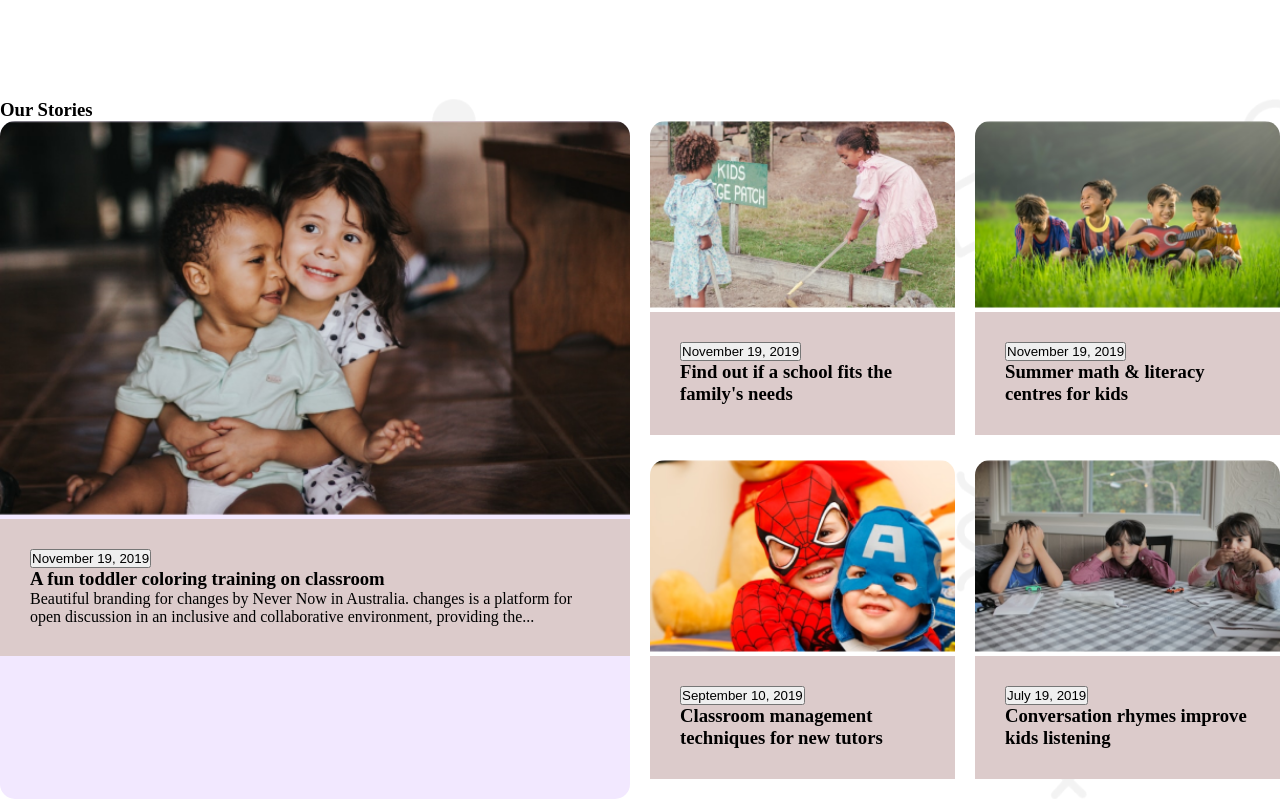
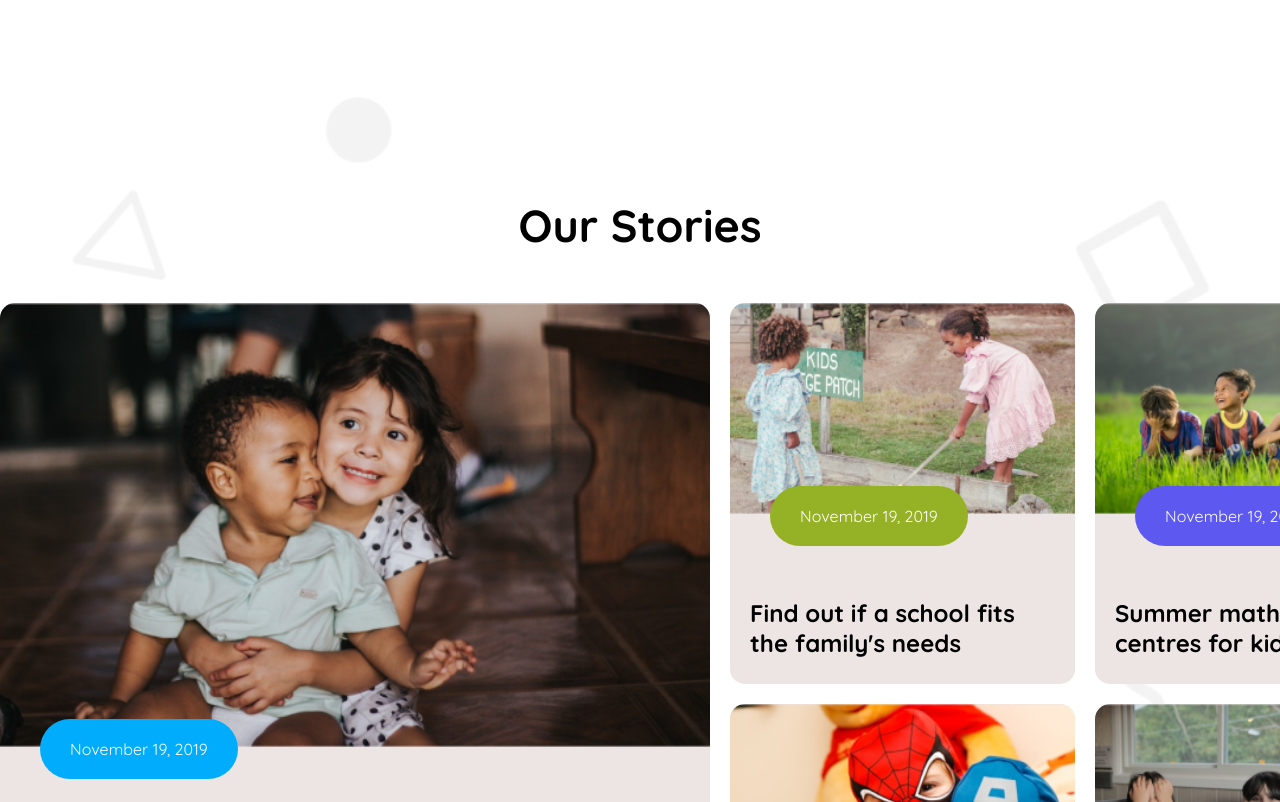
Before and after one commit to jpbulbul/assignment--2, a plain HTML site: page index.html in a window 1280 px wide. Shown: the part 1692-2494 px from the top of the page. Drawn offline with Linux system fonts and the light colour scheme.

```diff
--- a/index.html
+++ b/index.html
@@ -85,45 +85,47 @@
                <div class="our-story-container">
                    <h3 class="our-story-title">Our Stories</h3>
                    <div class="our-story-content">
-                        <div id="our-story-items-1" class="our-story-items white">
+                        <div id="our-story-items-1" class="our-story-items white ">
                                  <img src="./assets/story-1.png" alt="">
+
                                    <div class="content">
                                        <button class="our-story-btn-1">November 19, 2019</button>
                                        <h3 class="our-story-items-title">A fun toddler coloring training on
                                        classroom</h3>
-                                    <p class="our-story-description">Beautiful branding for changes by Never Now in Australia.
-                                    changes is a platform for open discussion in an inclusive and
+                                       <p class="our-story-description">Beautiful branding for changes by Never Now in Australia.<br>
+                                       changes is a platform for open discussion in an inclusive and<br>
                                        collaborative environment, providing the...</p>
                                    </div>
+
                         </div>
-                        <div class="our-story-items">
+                        <div class="our-story-items white">
                             <img src="./assets/story-2.png" alt="">
                             <div class="content">
-                                <button class="our-story-btn-1">November 19, 2019</button>
+                                <button class="our-story-btn-2">November 19, 2019</button>
                                 <h3 class="our-story-items-title">Find out if a school fits the
                                 family's needs</h3>
                             </div>
                         </div>
-                        <div class="our-story-items">
+                        <div class="our-story-items white">
                             <img src="./assets/story-3.png" alt="">
                             <div class="content">
-                                <button class="our-story-btn-1">November 19, 2019</button>
+                                <button class="our-story-btn-3">November 19, 2019</button>
                                 <h3 class="our-story-items-title">Summer math & literacy
                                 centres for kids</h3>
                             </div>
                         </div>
-                        <div class="our-story-items">
+                        <div class="our-story-items white">
                             <img src="./assets/story-4.png" alt="">
                              <div class="content">
-                                <button class="our-story-btn-1">September 10, 2019</button>
+                                <button class="our-story-btn-2">September 10, 2019</button>
                                 <h3 class="our-story-items-title">Classroom management
                                 techniques for new tutors</h3>
                              </div>
                         </div>
-                        <div class="our-story-items">
+                        <div class="our-story-items white">
                             <img src="./assets/story-5.png" alt="">
                             <div class="content">
-                                <button class="our-story-btn-1">July 19, 2019</button>
+                                <button class="our-story-btn-2">July 19, 2019</button>
                                 <h3 class="our-story-items-title">Conversation rhymes
                                 improve kids listening</h3>
                             </div>
@@ -138,8 +140,7 @@
                    <div class="footer-items">
                            <div class="footer-kid display-flex">
                             <img src="./assets/logo.png" alt="" class="footer-kid-image">
-                            <h3 class="footer-kit-title">Kids
-                                Education</h3>
+                            <h3 class="footer-kit-title">Kids Education</h3>
                           </div>
                           <p class="footer-description">Pizza ipsum dolor meat lovers buffalo.<br> Deep dolor roll melted bacon Bianca pan<br> bacon pineapple Aussie. Mayo rib sauce <br>Hawaiian meatball.</p>
                    </div>
--- a/style/style.css
+++ b/style/style.css
@@ -33,10 +33,10 @@
   border-radius: 12px;
 }
 
- main{
+ /* main{
   max-width: 1440px;
   margin: 0 auto;
- }
+ } */
 .white{
   background-color: #F2E8FF;
 }
@@ -119,7 +119,7 @@
    background-repeat: no-repeat;
    background-position: left 95% ;
    background-size: cover;
-   border: 1px solid red;
+
 
 
 
@@ -221,43 +221,113 @@
 /* our-story-style */
 .our-story{
 
-}
-.our-story-container{
-
+  margin: 50px 0;
+  padding: 50px 0;
   background-image: url(../assets/bg.png);
   background-position: center;
   background-size: cover;
   background-repeat: no-repeat;
-  margin: 50px 0;
+  background-image: linear-gradient (#FFFFFF,#e1cba3);
+
+}
+.our-story-container{
+
+
 }
 .our-story-content{
-
+  width: 1440px;
+  margin: 0 auto;
+  justify-content:center;
+  align-items: top;
   display: grid;
   grid-template-columns: repeat(4,1fr);
   grid-template-rows: repeat(2,1fr);
   gap: 20px;
 
 
+
+}
+.our-story-title{
+  font-size: 2.8rem;
+  font-family: quicksand;
+  font-weight: 700;
+  padding: 50px 0;
+  text-align: center;
+
 }
 #our-story-items-1{
   grid-row: span 3;
   grid-column: span 2;
+  margin-bottom: 20px;
 
 }
 .our-story-items{
+  padding-bottom: px;
+  border-radius: 15px;
+  background-color: #ede4e4;
 
-  border-radius: 15px;
 
+}
+.content{
+  padding: 20px;
 }
 .our-story-items img{
   border-radius: 15px 15px 0  0;
   width: 100%;
+
 }
-.content{
-  background-color: #dccbcb;
+.our-story-btn-1{
+  padding: 20px 30px;
+  border-radius: 30px;
+  background-color: #01acfd;
+  border: none;
+  color: white;
+  position: relative;
+  top:-52px;
+  left: 20px;
+  font-size: 1rem;
+  font-family: quicksand;
+  font-weight: 400;
+}
+.our-story-btn-2{
+  padding: 20px 30px;
+  border-radius: 30px;
+  background-color: #95b226;
+  border: none;
+  color: white;
+  position: relative;
+  top:-52px;
+  left: 20px;
+  font-size: 1rem;
+  font-family: quicksand;
+  font-weight: 400;
+}
+.our-story-btn-3{
+  padding: 20px 30px;
+  border-radius: 30px;
+  background-color: #5d58f0;
+  border: none;
+  color: white;
+  position: relative;
+  top:-52px;
+  left: 20px;
+  font-size: 1rem;
+  font-family: quicksand;
+  font-weight: 400;
+}
+.our-story-items-title{
+  font-size: 1.5rem;
+  font-family: quicksand;
+  font-weight: bold;
+}
+.our-story-description{
+  font-size: 1rem;
+  font-family: quicksand;
+  font-weight: 500;
+  color: #666666;
+  padding-top: 50px;
+}
 
-  padding: 30px;
-}
 /* footer-style */
 .footer-container{
   background-color: #01acfd;
@@ -299,7 +369,7 @@
   font-family: quicksand;
   font-weight: 700;
   color: white;
-  padding-bottom: 25px;
+  padding-bottom:30px ;
 }
 .footer-items ul{
  list-style: none;
@@ -345,7 +415,7 @@
    .curriculum-title{
     display: none;
    }
-   .curriculum-container , .footer-content{
+   .curriculum-container , .footer-content {
     flex-direction: column;
    }
    .arrow-buttons{
@@ -353,6 +423,13 @@
    }
    .footer-kit-title{
 
+   }
+   #our-story-items-1{
+    display: none;
+   }
+   .our-story-content{
+    display: grid;
+    grid-template-columns: repeat(2,1fr);
    }
 }
 @media screen and (min-width:576px) and (max-width:992px) {
```
Lines whose indentation alone changed are shown as unchanged.
